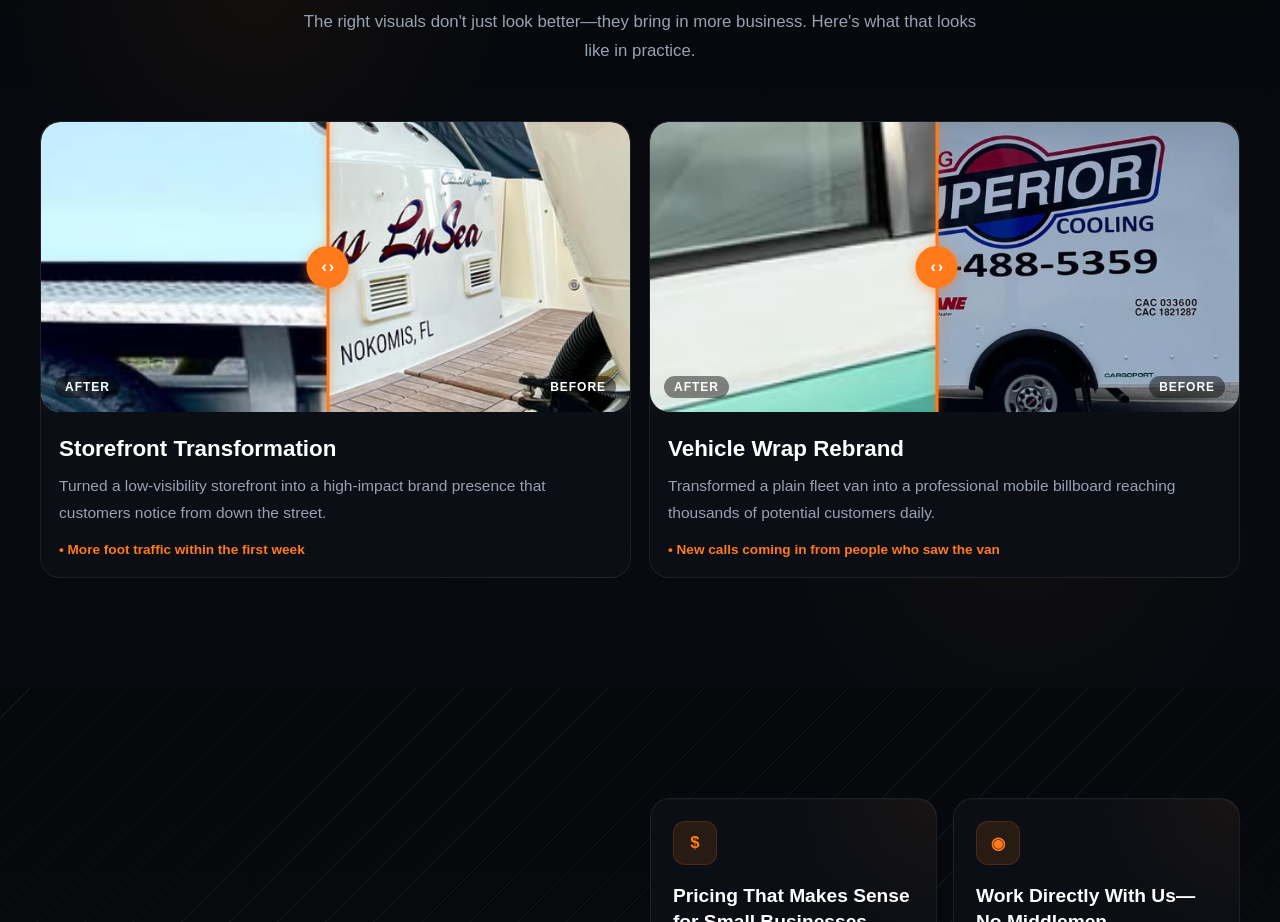
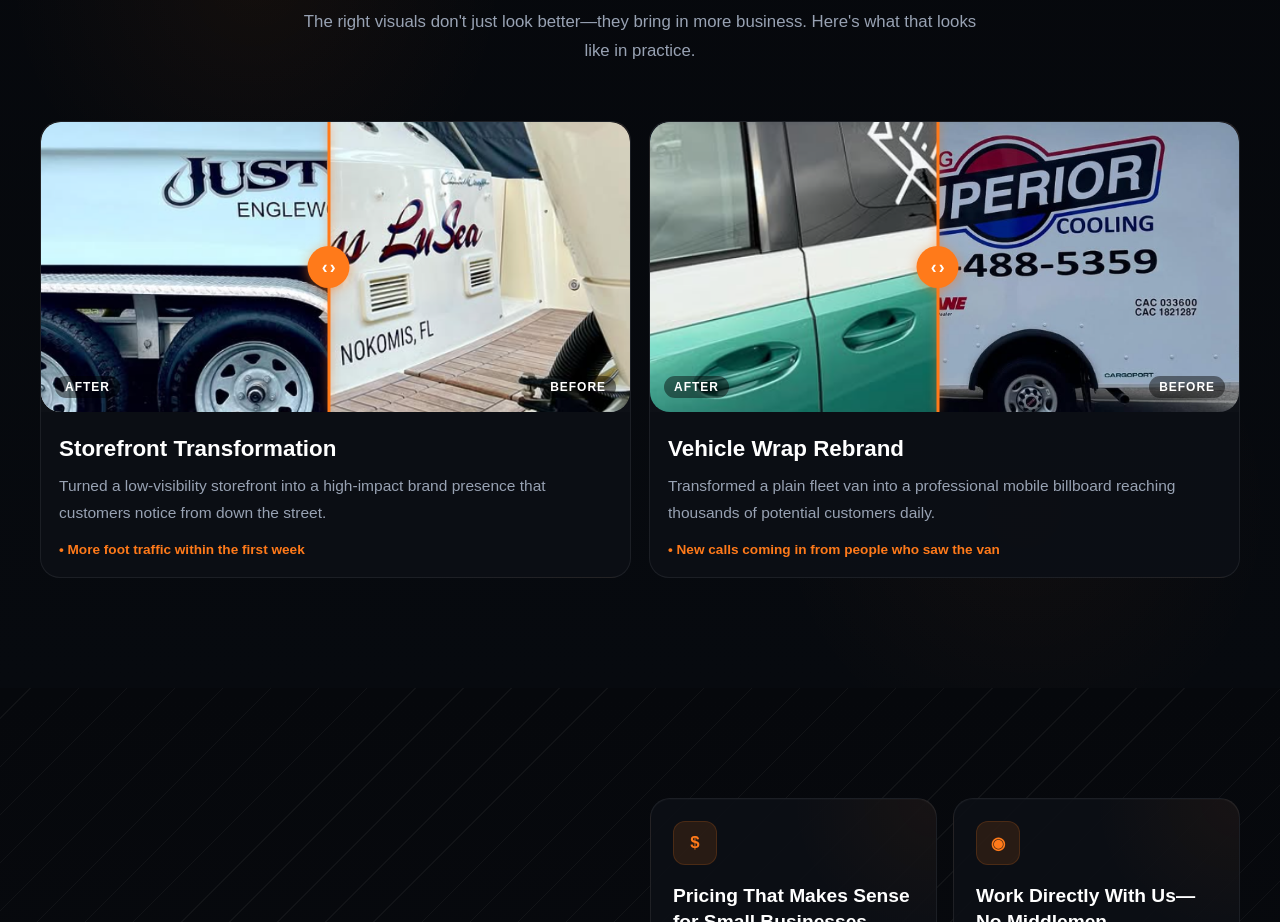
Before and after one commit to madscalls/ospreyvisuals, a React (Vite) app: page / in a window 1280 px wide. Shown: the part 2100-3022 px from the top of the page. Built offline with nearby package versions, Linux system fonts and the light colour scheme.

Commit message:
click drag

```diff
--- a/src/components/BeforeAfterSlider/BeforeAfterSlider.jsx
+++ b/src/components/BeforeAfterSlider/BeforeAfterSlider.jsx
@@ -1,5 +1,4 @@
 import { useState, useRef, useEffect } from "react";
-import "./BeforeAfterSlider.css";
 
 function BeforeAfterSlider({ beforeSrc, afterSrc }) {
   const [position, setPosition] = useState(50);
@@ -7,22 +6,21 @@
   const isDragging = useRef(false);
   const animRef = useRef(null);
   const dirRef = useRef(1);
+  const posRef = useRef(50);
 
   const startAuto = () => {
     cancelAnimationFrame(animRef.current);
     const animate = () => {
-      setPosition((prev) => {
-        let next = prev + dirRef.current * 0.12;
-        if (next >= 75) {
-          dirRef.current = -1;
-          next = 75;
-        }
-        if (next <= 25) {
-          dirRef.current = 1;
-          next = 25;
-        }
-        return next;
-      });
+      posRef.current += dirRef.current * 0.12;
+      if (posRef.current >= 75) {
+        dirRef.current = -1;
+        posRef.current = 75;
+      }
+      if (posRef.current <= 25) {
+        dirRef.current = 1;
+        posRef.current = 25;
+      }
+      setPosition(posRef.current);
       animRef.current = requestAnimationFrame(animate);
     };
     animRef.current = requestAnimationFrame(animate);
@@ -34,6 +32,7 @@
   }, []);
 
   const getPos = (clientX) => {
+    if (!containerRef.current) return posRef.current;
     const rect = containerRef.current.getBoundingClientRect();
     return Math.min(
       Math.max(((clientX - rect.left) / rect.width) * 100, 0),
@@ -41,27 +40,26 @@
     );
   };
 
-  const startDrag = (clientX) => {
-    isDragging.current = true;
-    cancelAnimationFrame(animRef.current);
-    setPosition(getPos(clientX));
+  // Use refs so window listeners always have fresh functions
+  const onDragRef = useRef(null);
+  const stopDragRef = useRef(null);
+
+  onDragRef.current = (clientX) => {
+    if (!isDragging.current) return;
+    const p = getPos(clientX);
+    posRef.current = p;
+    setPosition(p);
   };
 
-  const onDrag = (clientX) => {
-    if (!isDragging.current) return;
-    setPosition(getPos(clientX));
-  };
-
-  const stopDrag = () => {
+  stopDragRef.current = () => {
     if (!isDragging.current) return;
     isDragging.current = false;
     startAuto();
   };
 
-  // Attach move/up to window so drag works even if cursor leaves the element
   useEffect(() => {
-    const onMouseMove = (e) => onDrag(e.clientX);
-    const onMouseUp = () => stopDrag();
+    const onMouseMove = (e) => onDragRef.current(e.clientX);
+    const onMouseUp = () => stopDragRef.current();
     window.addEventListener("mousemove", onMouseMove);
     window.addEventListener("mouseup", onMouseUp);
     return () => {
@@ -70,36 +68,169 @@
     };
   }, []);
 
+  const startDrag = (clientX) => {
+    isDragging.current = true;
+    cancelAnimationFrame(animRef.current);
+    const p = getPos(clientX);
+    posRef.current = p;
+    setPosition(p);
+  };
+
   return (
     <div
-      ref__={containerRef}
-      className="ba-slider"
-      onMouseDown={(e) => startDrag(e.clientX)}
+      ref={containerRef}
+      onMouseDown={(e) => {
+        e.preventDefault();
+        startDrag(e.clientX);
+      }}
       onTouchStart={(e) => startDrag(e.touches[0].clientX)}
-      onTouchMove={(e) => onDrag(e.touches[0].clientX)}
-      onTouchEnd={stopDrag}
+      onTouchMove={(e) => {
+        e.preventDefault();
+        onDragRef.current(e.touches[0].clientX);
+      }}
+      onTouchEnd={() => stopDragRef.current()}
+      style={{
+        position: "relative",
+        width: "100%",
+        height: "100%",
+        overflow: "hidden",
+        borderRadius: "20px",
+        cursor: "ew-resize",
+        userSelect: "none",
+      }}
     >
+      {/* Before image */}
       <img
         src={beforeSrc}
         alt="Before"
-        className="ba-slider__img ba-slider__img--before"
+        draggable={false}
+        style={{
+          position: "absolute",
+          top: 0,
+          left: 0,
+          width: "100%",
+          height: "100%",
+          objectFit: "cover",
+          display: "block",
+          pointerEvents: "none",
+        }}
       />
-      <div className="ba-slider__after-wrap" style={{ width: `${position}%` }}>
+
+      {/* After image revealed by clip */}
+      <div
+        style={{
+          position: "absolute",
+          top: 0,
+          left: 0,
+          height: "100%",
+          width: `${position}%`,
+          overflow: "hidden",
+        }}
+      >
         <img
           src={afterSrc}
           alt="After"
-          className="ba-slider__img ba-slider__img--after"
+          draggable={false}
+          style={{
+            position: "absolute",
+            top: 0,
+            left: 0,
+            width: containerRef.current
+              ? containerRef.current.getBoundingClientRect().width + "px"
+              : "100%",
+            height: "100%",
+            objectFit: "cover",
+            display: "block",
+            pointerEvents: "none",
+            maxWidth: "none",
+          }}
         />
       </div>
-      <div className="ba-slider__divider" style={{ left: `${position}%` }}>
-        <div className="ba-slider__line" />
-        <div className="ba-slider__handle">
+
+      {/* Divider line + handle */}
+      <div
+        style={{
+          position: "absolute",
+          top: 0,
+          left: `${position}%`,
+          height: "100%",
+          transform: "translateX(-50%)",
+          display: "flex",
+          flexDirection: "column",
+          alignItems: "center",
+          zIndex: 10,
+          pointerEvents: "none",
+        }}
+      >
+        <div
+          style={{
+            width: "3px",
+            height: "100%",
+            background: "#ff7a1a",
+            boxShadow: "0 0 8px rgba(255,122,26,0.6)",
+          }}
+        />
+        <div
+          style={{
+            position: "absolute",
+            top: "50%",
+            transform: "translateY(-50%)",
+            width: "42px",
+            height: "42px",
+            background: "#ff7a1a",
+            borderRadius: "50%",
+            display: "flex",
+            alignItems: "center",
+            justifyContent: "center",
+            gap: "2px",
+            color: "white",
+            fontWeight: "bold",
+            fontSize: "1.1rem",
+            boxShadow: "0 2px 12px rgba(255,122,26,0.5)",
+          }}
+        >
           <span>‹</span>
           <span>›</span>
         </div>
       </div>
-      <span className="ba-slider__label ba-slider__label--before">Before</span>
-      <span className="ba-slider__label ba-slider__label--after">After</span>
+
+      {/* Labels */}
+      <span
+        style={{
+          position: "absolute",
+          bottom: "14px",
+          right: "14px",
+          background: "rgba(0,0,0,0.45)",
+          color: "#fff",
+          fontSize: "0.75rem",
+          fontWeight: 600,
+          letterSpacing: "0.08em",
+          padding: "4px 10px",
+          borderRadius: "20px",
+          textTransform: "uppercase",
+          pointerEvents: "none",
+        }}
+      >
+        Before
+      </span>
+      <span
+        style={{
+          position: "absolute",
+          bottom: "14px",
+          left: "14px",
+          background: "rgba(0,0,0,0.45)",
+          color: "#fff",
+          fontSize: "0.75rem",
+          fontWeight: 600,
+          letterSpacing: "0.08em",
+          padding: "4px 10px",
+          borderRadius: "20px",
+          textTransform: "uppercase",
+          pointerEvents: "none",
+        }}
+      >
+        After
+      </span>
     </div>
   );
 }
```
